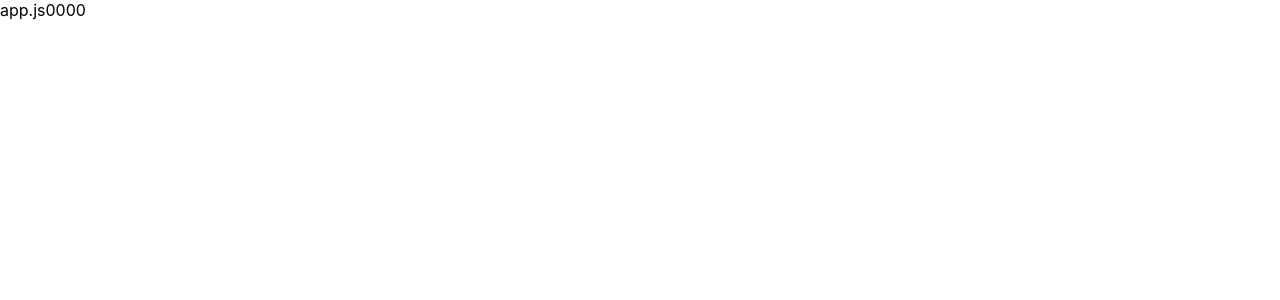
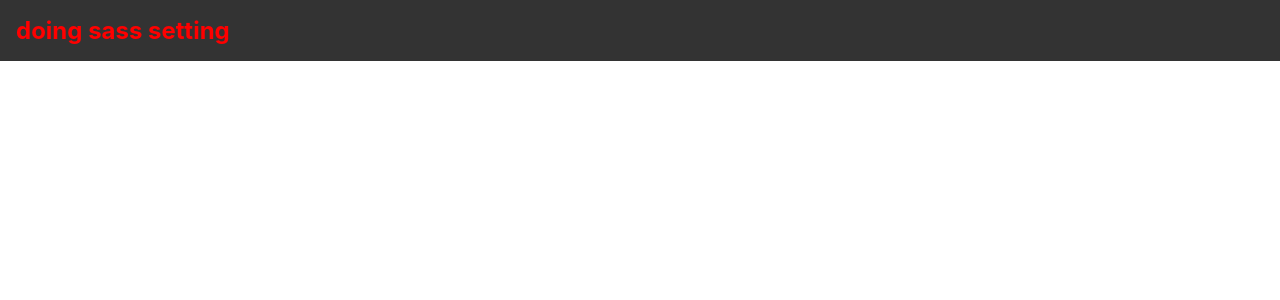
Before and after one commit to ijazdevelope/react-redux-project-with-axios, a React (Create React App) app: page / in a window 1280 px wide. Shown: the top 300 px of the page. Built offline with nearby package versions, Linux system fonts and the light colour scheme.

Commit message:
installed multipale dependencies like axios and react-router-dom

```diff
--- a/package.json
+++ b/package.json
@@ -6,8 +6,10 @@
     "@testing-library/jest-dom": "^5.16.5",
     "@testing-library/react": "^13.4.0",
     "@testing-library/user-event": "^13.5.0",
+    "axios": "^1.3.4",
     "react": "^18.2.0",
     "react-dom": "^18.2.0",
+    "react-router-dom": "^6.9.0",
     "react-scripts": "5.0.1",
     "web-vitals": "^2.1.4"
   },
@@ -34,5 +36,8 @@
       "last 1 firefox version",
       "last 1 safari version"
     ]
+  },
+  "devDependencies": {
+    "sass": "^1.60.0"
   }
 }
--- a/src/App.js
+++ b/src/App.js
@@ -1,9 +1,9 @@
-import './App.css';
+import './_app.scss';
 
 function App() {
   return (
     <div className="App">
-      app.js0000
+      <h2 className='App__heading'>doing sass setting</h2>
     </div>
   );
 }
--- /dev/null
+++ b/src/_app.scss
@@ -0,0 +1,13 @@
+@import './variables';
+
+$parent: App;
+
+.#{$parent} {
+    background-color: $black-clr;
+    color: $white-clr;
+
+    &__heading {
+        color: red;
+        padding: 1rem;
+    }
+}
--- /dev/null
+++ b/src/_global.scss
@@ -0,0 +1 @@
+@import './app';
--- /dev/null
+++ b/src/_variables.scss
@@ -0,0 +1,2 @@
+$white-clr: #fff;
+$black-clr: #333;
--- a/src/index.js
+++ b/src/index.js
@@ -1,6 +1,6 @@
 import React from 'react';
 import ReactDOM from 'react-dom/client';
-import './index.css';
+import './index.scss';
 import App from './App';
 import reportWebVitals from './reportWebVitals';
 
--- a/src/index.css
+++ b/src/index.scss
@@ -1,5 +1,16 @@
+*,
+::after,
+::before {
+  margin: 0;
+  padding: 0;
+  box-sizing: border-box;
+  list-style-type: none;
+  text-decoration: none;
+}
+
+@import './global';
+
 body {
-  margin: 0;
   font-family: -apple-system, BlinkMacSystemFont, 'Segoe UI', 'Roboto', 'Oxygen',
     'Ubuntu', 'Cantarell', 'Fira Sans', 'Droid Sans', 'Helvetica Neue',
     sans-serif;
```
Also changed, not shown: src/App.css (deleted), 2 other files (tests, documents, lock files or other folders).
